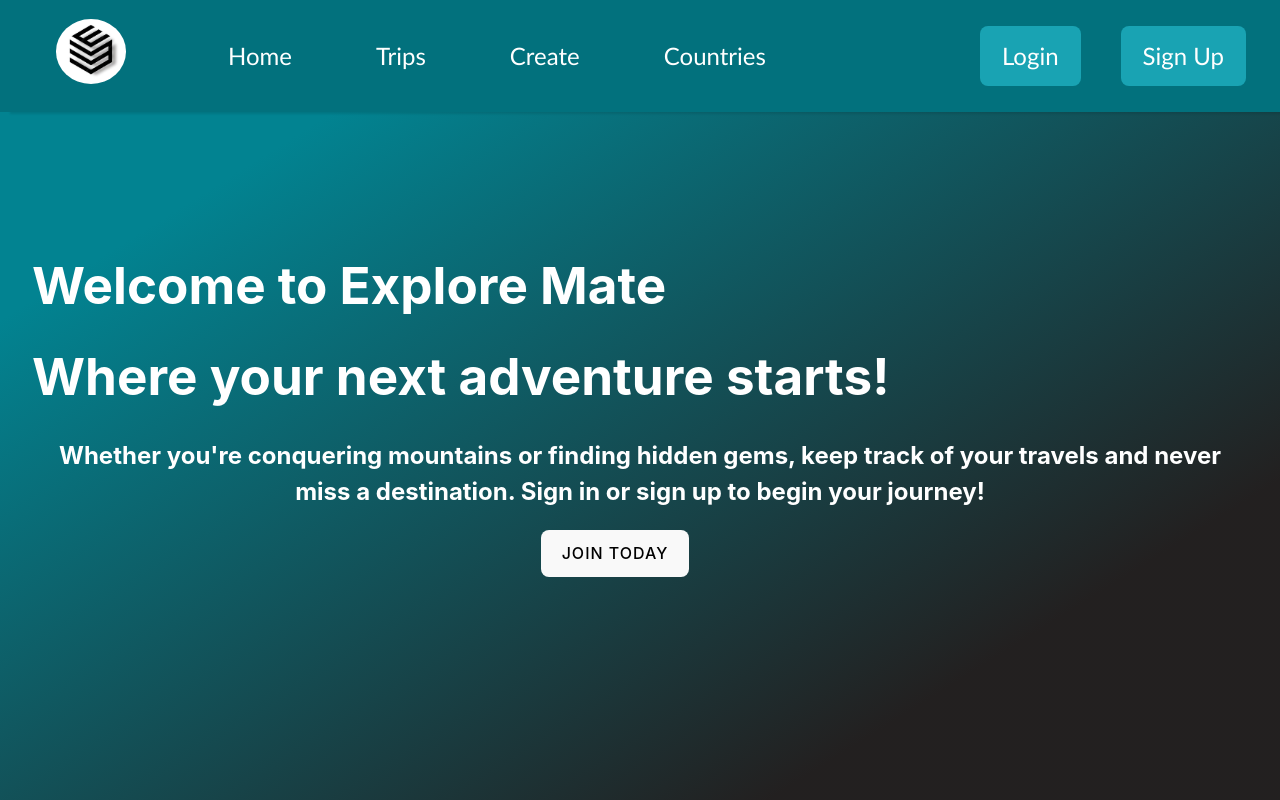
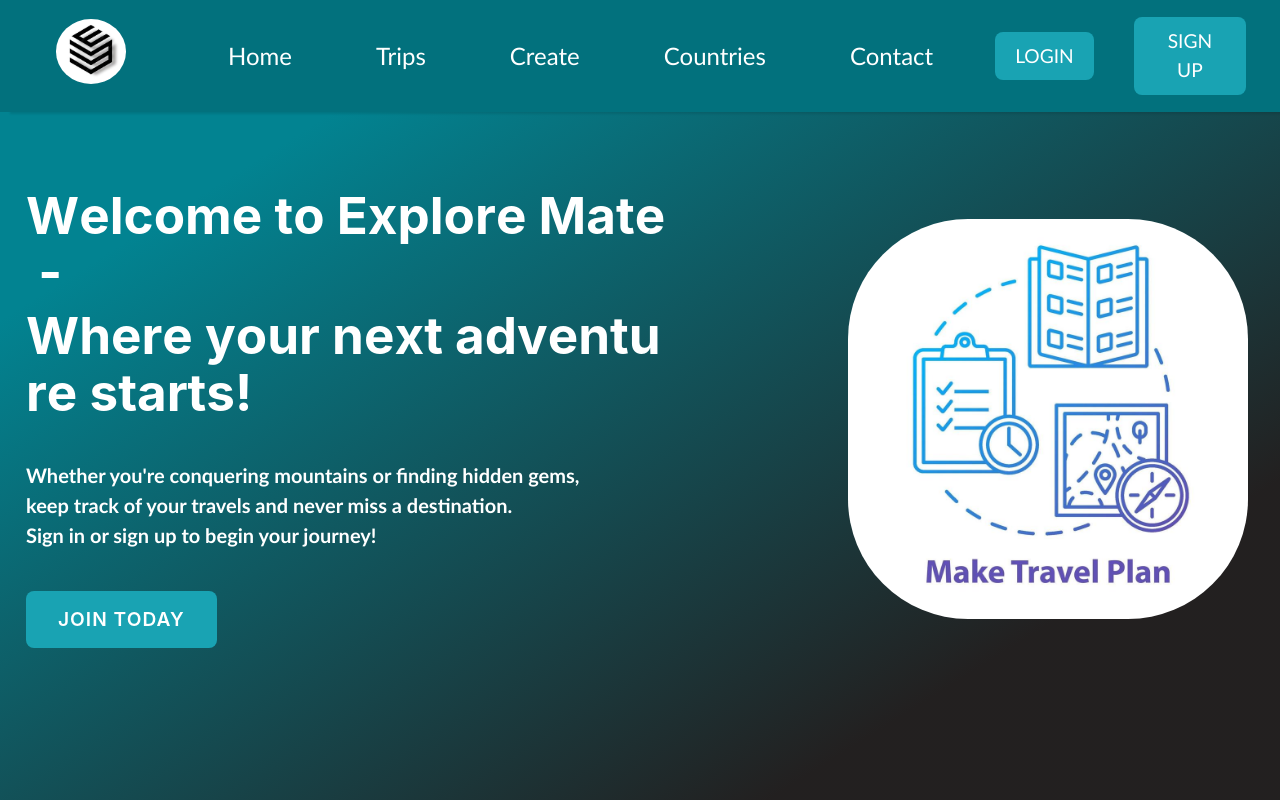
Before and after one commit to saidmsajady/BackPacker_FrontEnd, a React (Vite) app: page / in a window 1280 px wide. Built offline with nearby package versions, Linux system fonts and the light colour scheme.

Commit message:
Nav, Home, and Trips Page close to being done. Contact Page created

```diff
--- a/src/components/Components.css
+++ b/src/components/Components.css
@@ -32,15 +32,16 @@ nav a {
     border-radius: 5px;
 }
 
-nav a:not(.logo-link):hover {
+nav a:not(.logo-link):not(.login-btn):not(.signup-btn):hover {
     border: 2px solid white;
     color: rgba(255, 255, 255, 0.737);
 }
 
-nav a.active:not(.logo-link) {
+nav a.active:not(.logo-link):not(.login-btn):not(.signup-btn) {
     border: 2px solid white;
     color: rgba(255, 255, 255, 0.737);
 }
+
 
 .logo-img {
     width: 70px;
@@ -48,6 +49,11 @@ nav a.active:not(.logo-link) {
     margin-right: 20px;
     border-radius: 50%;
     border: none;
+    transition: transform 0.3s ease;
+}
+
+.logo-img:hover {
+    transform: scale(1.2);
 }
 
 .logo-link {
@@ -58,6 +64,9 @@ nav a.active:not(.logo-link) {
     border-radius: 8px;
     background-color: #19a3b3;
     transition: border-color 0.25s;
+    border: none;
+    font-size: 1.2rem;
+    text-transform: uppercase;
 }
 
 .signup-btn {
@@ -65,6 +74,17 @@ nav a.active:not(.logo-link) {
     background-color: #19a3b3;
     transition: border-color 0.25s;
     margin-right: 50px;
+    border: none;
+    padding: 10px 20px;
+    font-size: 1.2rem;
+    text-transform: uppercase;
+}
+
+.login-btn:hover, .signup-btn:hover {
+    transform: scale(1.1);
+    transition: transform 0.3s ease-in-out;
+    background-color: #128996;
+    color: white;
 }
 
 /* Footer Styles */
--- a/src/components/Navbar.jsx
+++ b/src/components/Navbar.jsx
@@ -1,5 +1,5 @@
 import './Components.css';
-import logo from './Logo.jpg'; // Import the image
+import logo from './Logo.jpg';
 import { Link } from "react-router-dom";
 
 const Navbar = () => {
@@ -11,6 +11,7 @@ const Navbar = () => {
         <Link to={'/Trips'}>Trips</Link>
         <Link to={'/Create'}>Create</Link>
         <Link to={'/Countries'}>Countries</Link>
+        <Link to={'/Contact'}>Contact</Link>
       </div>
 
       <div className='right-nav'>
--- a/src/pages/Home/Home.css
+++ b/src/pages/Home/Home.css
@@ -1,8 +1,106 @@
-h1 {
-    color: white;
-    text-align: left;
-}
+/* Styling for individual letters */
+.letter {
+    display: inline-block;
+    transition: transform 0.3s ease;
+  }
 
-h2 {
-    color: white;
-}
+  .letter:hover {
+    transform: scale(1.5);
+  }
+
+  /* Container Styling */
+  .container {
+      padding: 3rem 1.5rem;
+      max-width: 900px;
+      margin-left: -30px;
+      text-align: left;
+  }
+
+  /* Headings */
+  h1 {
+      color: #fff;
+      font-size: 3rem;
+      font-weight: 700;
+      margin-bottom: 0.5rem;
+  }
+
+  h1 + h1 {
+      margin-top: 0;
+  }
+
+  .title {
+      text-align: left;
+  }
+
+  .site-bio {
+      color: white;
+      font-family: "Gill Sans", "Gill Sans MT", Calibri, "Trebuchet MS", sans-serif;
+      font-size: 20px;
+      margin-top: 40px;
+  }
+
+  /* Button styling */
+  .signup-home-btn button {
+      padding: 0.8rem 2rem;
+      background-color: #19a3b3; /* Matches navbar color */
+      color: white;
+      border: none;
+      font-size: 1.2rem;
+      font-weight: 600;
+      text-transform: uppercase;
+      border-radius: 8px;
+      cursor: pointer;
+      transition: transform 0.3s ease-in-out, background-color 0.3s ease-in-out;
+      margin-top: 25px;
+  }
+
+  .signup-home-btn button:hover {
+      transform: scale(1.1);
+      background-color: #128996;
+  }
+
+  /* Responsive text adjustments */
+  @media (max-width: 768px) {
+      h1 {
+        font-size: 2.5rem;
+      }
+
+      h2 {
+        font-size: 1.2rem;
+      }
+
+      .signup-home-btn button {
+        font-size: 1rem;
+        padding: 0.6rem 1.8rem;
+      }
+  }
+
+  .home-flex-container {
+      display: flex;
+      align-items: center;
+  }
+
+  .container {
+      flex: 1;
+  }
+
+  .home-flex-container > div:last-child {
+      margin-left: 150px;
+      margin-top: 45px;
+  }
+
+  .home-flex-container img {
+      width: 400px;
+      height: auto;
+  }
+
+  .home-flex-container img:hover {
+      /* transform: scale(1.2);
+      transition: transform 0.3s ease;  */
+      transform: scale(1.2) perspective(1000px) rotateY(15deg) rotateX(5deg);
+      transition: transform 0.6s ease;
+  }
+
+  .home-icon {
+      border-radius: 30%;
+  }
--- a/src/pages/Home/Home.jsx
+++ b/src/pages/Home/Home.jsx
@@ -1,19 +1,37 @@
 import React from 'react';
 import { Link } from 'react-router-dom';
+import icon from './Home-Icon.jpg';
 import './Home.css';
+
+// Function to wrap each letter of a string in a span, including spaces
+const wrapLetters = (text) => {
+  return text.split("").map((char, index) => (
+    <span key={index} className="letter">{char === " " ? "\u00A0" : char}</span>
+  ));
+};
 
 const Home = () => {
   return (
     <>
-      <div className="container">
-        <h1>Welcome to <span></span>Explore Mate</h1>
-        <h1>Where your next adventure starts!</h1>
-        <h2>Whether you're conquering mountains or finding hidden gems, keep track of your travels and never miss a destination. Sign in or sign up to begin your journey!</h2>
-        <Link to={'../Account/SignUp.jsx'} className='signup-btn'>      <button >Join Today</button>
-        </Link>
+      <div className="home-flex-container">
+        <div className="container">
+          <h1 className='title'>{wrapLetters('Welcome to Explore Mate -')}</h1>
+          <h1 className='title'>{wrapLetters('Where your next adventure starts!')}</h1>
+          <h2 className='site-bio'>
+            Whether you're conquering mountains or finding hidden gems, <br />
+            keep track of your travels and never miss a destination. <br />
+            Sign in or sign up to begin your journey!
+          </h2>
+          <Link to={'../Account/SignUp.jsx'} className='signup-home-btn'>
+            <button>Join Today</button>
+          </Link>
+        </div>
+        <div>
+          <img src={icon} alt="Home Icon" className='home-icon' />
+        </div>
       </div>
     </>
   );
-}
+};
 
 export default Home;
--- a/src/pages/Trips/Trips.css
+++ b/src/pages/Trips/Trips.css
@@ -8,6 +8,10 @@ body {
 
   html {
     height: 100%;
+  }
+
+  h1 {
+    text-align: center;
   }
 
   .trips-container {
```
Also changed, not shown: src/pages/Contact/Contact.css (added), src/pages/Contact/Contact.jsx (added), src/pages/Home/Home-Icon.jpg (added).
